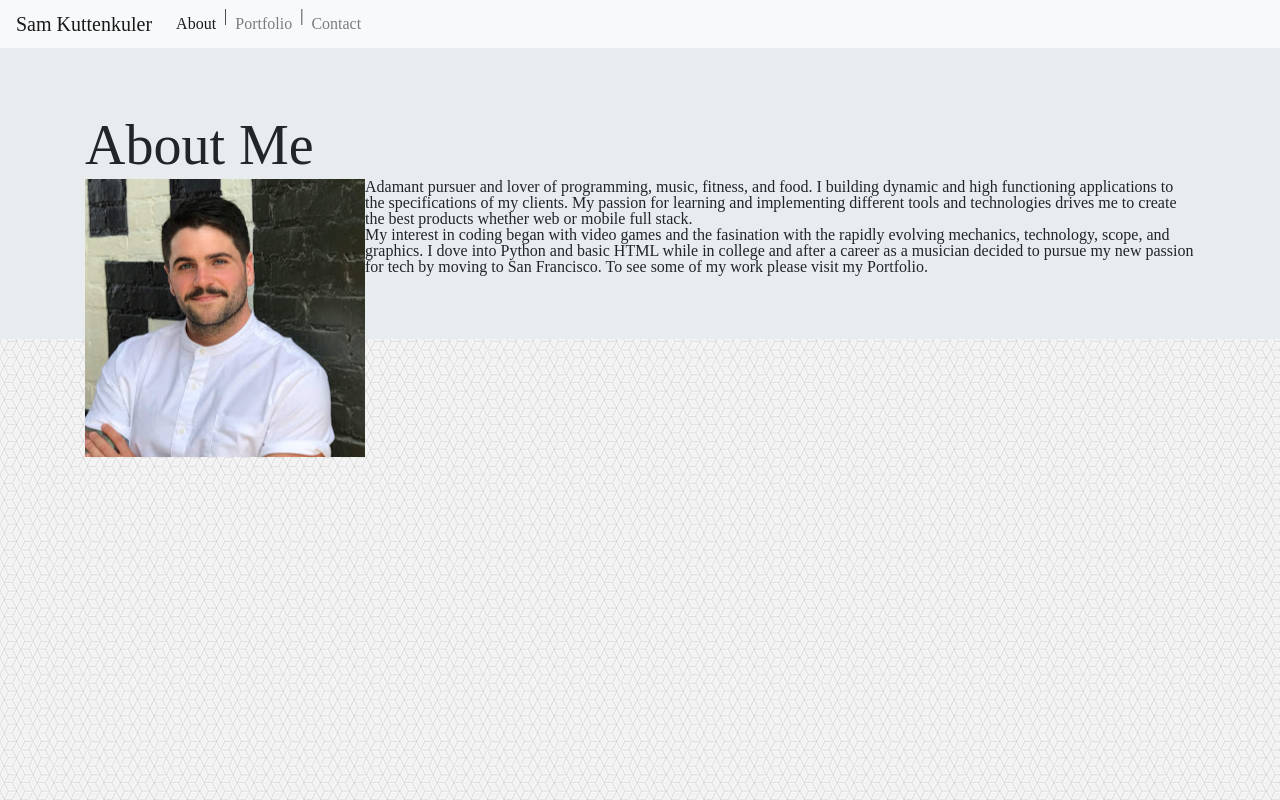
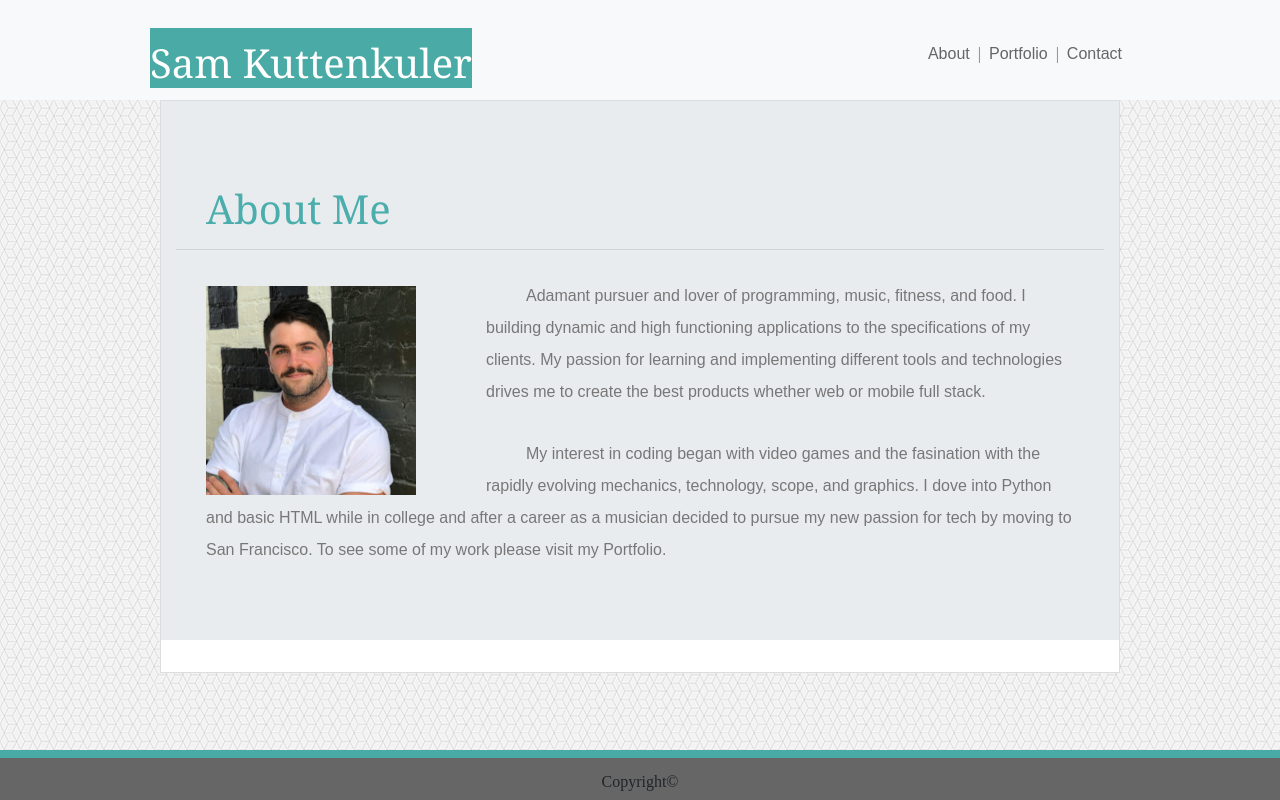
Before and after one commit to skuttenkuler/bootstrap-portfolio, a plain HTML site: page index.html in a window 1280 px wide. Drawn offline with nearby package versions, Linux system fonts and the light colour scheme.

Commit message:
about page color, font, and spacing

```diff
--- a/assets/css/style.css
+++ b/assets/css/style.css
@@ -1,9 +1,97 @@
+
+/* Navbar */
+#samNav {
+  top: 0;
+  width: auto;
+  background-color: white;
+  overflow: visible;
+  height: 100px;
+  width: 100%;
+  top: 0;
+  border-bottom: #cccccc;
+}
+
+#nav-items a{
+  color: #666666;
+    text-decoration: none;
+    font-family: 'Arial', 'Helvetica Neue', Helvetica, sans-serif;
+    margin-top: 7px;
+}
+
+#navbarNav {
+    position: absolute;
+    display: flex;
+    right: 150px;
+    height: 100px;
+}
+#logo{
+    position: absolute;
+    display: flex;
+    left: 150px;
+    margin-top:15px;
+    font-size: 30px;
+    background-color: #4aaaa5;
+
+}
+#logo h1{
+  color: #ffffff;
+  padding-top:10px;
+  font-size: 40px;
+  justify-content: center;
+  font-family: 'Georgia', Times, 'Times New Roman', serif;
+  height: 100%;
+}
+.line-break {
+    margin-top:15px;
+    color: #777777;
+}
 .row {
     display: flex;
     flex-wrap: wrap;
     padding: 0 4px;
   }
 
+  /* Body Container */
+.port-container {
+  width: 960px;
+  border: 1px solid #dddddd;
+  background: #ffffff;
+  margin: 0 auto;
+  justify-content: center;
+  margin-bottom:80px;
+
+
+}
+
+.port-container h1{
+  margin-top: 20px;
+  margin-left: 30px;
+  color: #4baead;
+  font-size: 40px;
+  font-family: 'Georgia', Times, 'Times New Roman', serif;
+}
+.port-container p {
+  display: block;
+  margin: 30px 30px 10px 30px;
+  font-family: 'Arial', 'Helvetica Neue', Helvetica, sans-serif;
+  color: #777777;
+  line-height: 2;
+  text-indent: 40px;
+}
+
+.about-image{
+  margin-left: 30px;
+  margin-top: 20px;
+  float: left;
+}
+.about-image img{
+  width: 75%;
+  height: auto;
+}
+#line-break{
+  margin-top:15px;
+  color: #777777;
+}
   /* Create four equal columns that sits next to each other */
   .column {
     flex: 25%;
@@ -32,3 +120,22 @@
       max-width: 100%;
     }
   }
+
+#foot{
+  position: fixed;
+  left: 0px;
+  bottom: 0px;
+  border-top: 8px solid #4aaaa5;
+  background-color: #666666;
+  width: 100%;
+  height: 50px;
+  margin-top: 100px;
+}
+.foot p{
+  display: flex;
+  width: 100%;
+  margin-top: 30px;
+  justify-content: center;
+  font-size: 10px;
+  bottom: 0px;
+}
--- a/index.html
+++ b/index.html
@@ -5,29 +5,29 @@
     <meta name="viewport" content="width=device-width, initial-scale=1.0">
     <meta http-equiv="X-UA-Compatible" content="ie=edge">
     <link rel="stylesheet" href="https://stackpath.bootstrapcdn.com/bootstrap/4.3.1/css/bootstrap.min.css" integrity="sha384-ggOyR0iXCbMQv3Xipma34MD+dH/1fQ784/j6cY/iJTQUOhcWr7x9JvoRxT2MZw1T" crossorigin="anonymous">
-    <link rel="stylesheet" href="/assets/css/reset.css">
-    <link rel="stylesheet" href="/assets/css/style.css">
+    <link rel="stylesheet" href="./assets/css/reset.css">
+    <link rel="stylesheet" href="./assets/css/style.css">
 
     <title>Document</title>
   </head>
   <body style="background-image: url(/../assets/images/qbkls.png);">
     <div id="background">
     <!-- Navbar Begin -->
-        <nav class="navbar navbar-expand-lg navbar-light bg-light"style="background-color: aquamarine;">
-                <a class="navbar-brand" href="/index.html">Sam Kuttenkuler</a>
+        <nav class="navbar navbar-expand-lg navbar-light bg-light" id="samNav">
+                <a  class="navbar-brand" href="/index.html" id="logo"><h1 class="nav-header">Sam Kuttenkuler</h1></a>
                 <button  class="navbar-toggler" type="button" data-toggle="collapse" data-target="#navbarNav" aria-controls="navbarNav" aria-expanded="false" aria-label="Toggle navigation">
                   <span class="navbar-toggler-icon"></span>
                 </button>
                 <div class="collapse navbar-collapse" id="navbarNav">
-                  <ul class="navbar-nav">
+                  <ul class="navbar-nav" id="nav-items">
                     <li class="nav-item active">
                       <a class="nav-link" href="index.html">About <span class="sr-only">(current)</span></a>
                     </li>
-                    <p>|</p>
+                    <p class="line-break">|</p>
                     <li class="nav-item">
                       <a class="nav-link" href="portfolio.html">Portfolio</a>
                     </li>
-                    <p>|</p>
+                    <p class="line-break">|</p>
                     <li class="nav-item">
                       <a class="nav-link" href="contact.html">Contact</a>
                     </li>
@@ -36,10 +36,11 @@
               </nav>
       <!-- Navbar End -->
       <!-- About Section Begin -->
-              <div class="about-container">
+              <div class="port-container">
                   <div class="jumbotron jumbotron-fluid" >
                       <div class="container">
                         <h1 class="display-4">About Me</h1>
+                        <hr>
                         <div class="about-image">
                             <img src="./assets/images/headshot.png" style="float:left" alt="headshot">
                         </div>
@@ -58,6 +59,14 @@
               </div>
             </div>
       <!-- About Section End -->
+            <!-- Footer -->
+<footer class="page-footer font-small blue pt-4">
 
+    <!-- Copyright -->
+    <div class="footer-copyright text-center py-3" id="foot"><p>Copyright©</p></div>
+    <!-- Copyright -->
+
+  </footer>
+  <!-- Footer -->
 </body>
 </html>
```
Also changed, not shown: contact.html (+3 -37 lines), portfolio.html (+3 -40 lines).
